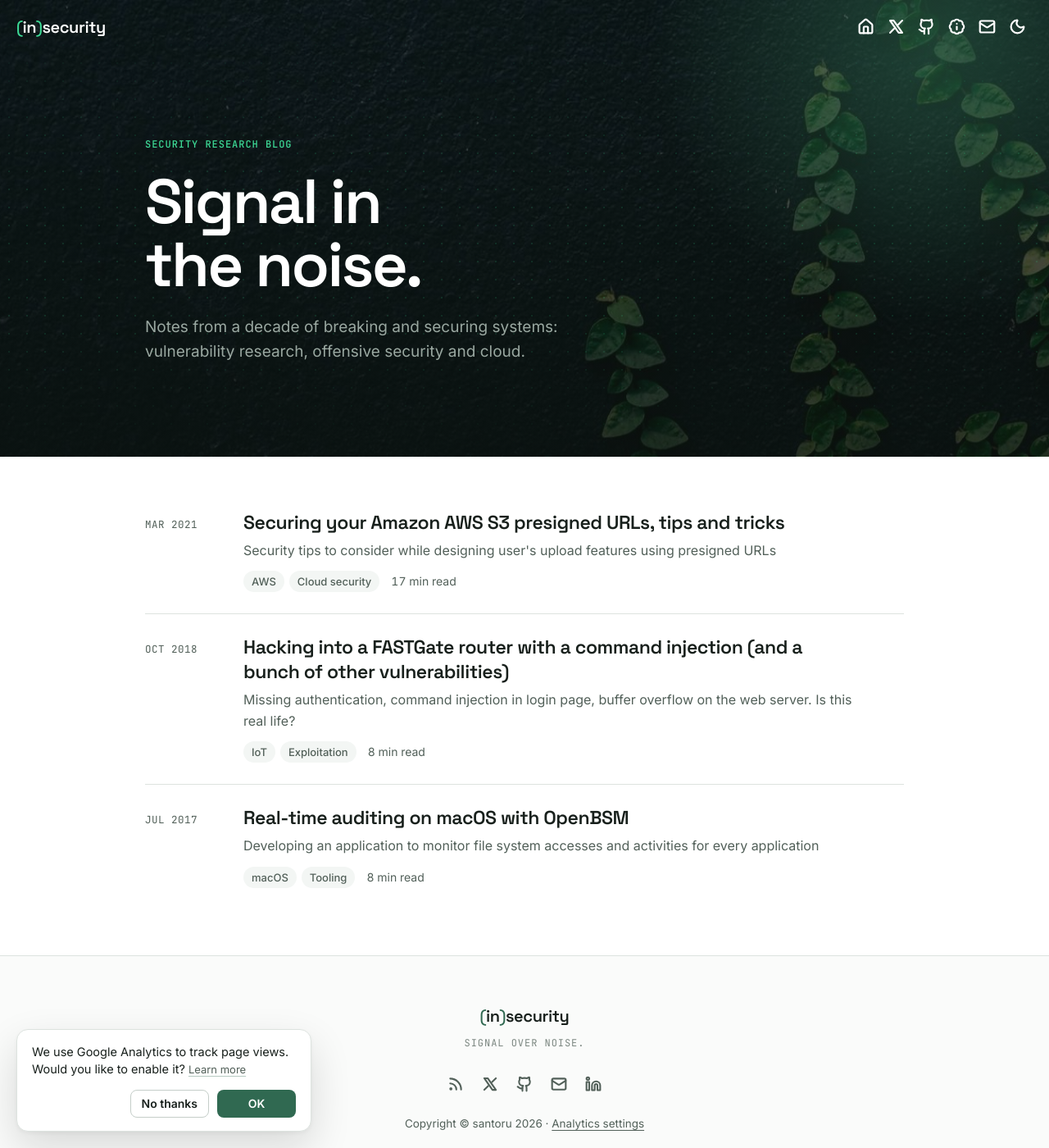
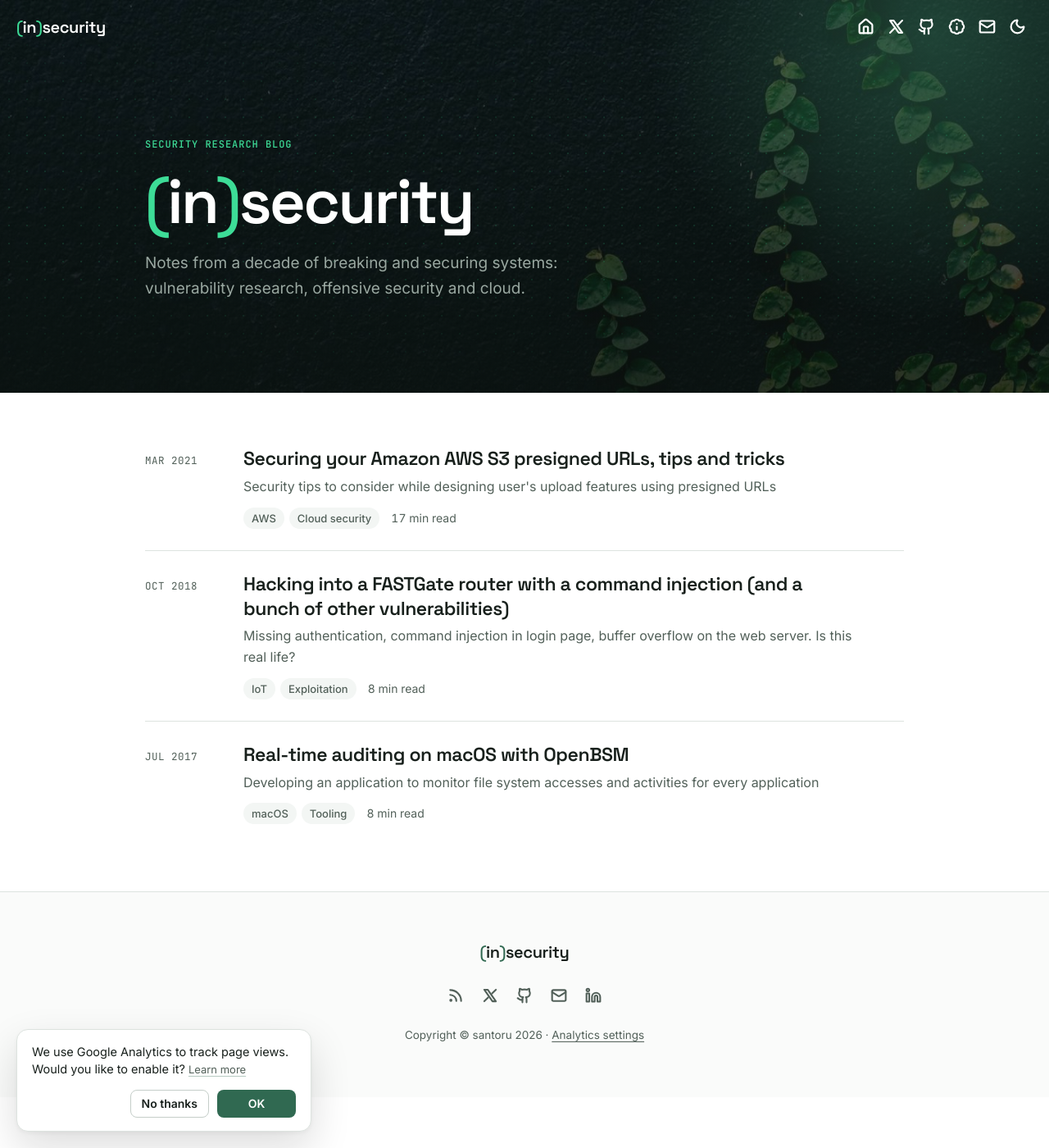
Before and after one commit to santoru/insecurity, a Jekyll site: the page built from index.html, in a window 1280 px wide and 1400 px high. Shown: the whole window at 82% size. Built offline with Jekyll 4.4.1, drawn with Linux system fonts in a browser that asks for light colours; the list of posts is cut into pages by our own code.

Commit message:
Home hero headline: the (in)security wordmark; drop the footer tagline

```diff
--- a/_includes/footer.html
+++ b/_includes/footer.html
@@ -4,7 +4,6 @@
         <a class="logo footer-logo" href="{{ '/' | relative_url }}" aria-label="{{ site.title }} home">
             <span class="logo-word"><span class="paren">(</span>in<span class="paren">)</span>security</span>
         </a>
-        <p class="footer-tagline">Signal over noise.</p>
         <ul class="footer-nav">
             <li><a href="{{ '/feed.xml' | relative_url }}" aria-label="RSS feed">{% include icon.html name="rss" size="20" %}</a></li>
             {% if site.twitter_username %}<li><a href="https://x.com/{{ site.twitter_username }}" aria-label="X">{% include icon.html name="x" size="20" %}</a></li>{% endif %}
--- a/_layouts/home.html
+++ b/_layouts/home.html
@@ -9,7 +9,7 @@ layout: default
             <div class="col-lg-10 offset-lg-1 col-md-10 offset-md-1">
                 <div class="home-hero-inner">
                     <span class="label">Security research blog</span>
-                    <h1 class="display home-title">Signal in<br>the noise.</h1>
+                    <h1 class="display home-title"><span class="paren">(</span>in<span class="paren">)</span>security</h1>
                     <p class="home-lead">{{ site.home_intro | default: site.description }}</p>
                 </div>
             </div>
--- a/_sass/_site.scss
+++ b/_sass/_site.scss
@@ -293,8 +293,7 @@ body { background: var(--bg); }
 /* ---------- Footer ---------- */
 .site-footer { padding: 56px 0 64px; border-top: 1px solid var(--border); background: var(--paper); text-align: center; }
 .footer-logo { justify-content: center; }
-.footer-tagline { margin: 6px 0 22px; font-family: var(--font-mono); font-size: 12px; letter-spacing: .08em; text-transform: uppercase; color: var(--text-subtle); }
-.footer-nav { display: flex; justify-content: center; gap: 6px; margin: 0 0 18px; padding: 0; list-style: none; }
+.footer-nav { display: flex; justify-content: center; gap: 6px; margin: 18px 0; padding: 0; list-style: none; }
 .footer-nav a { display: inline-flex; padding: 8px; border-radius: 10px; color: var(--text-muted); transition: color .2s, background-color .2s; }
 .footer-nav a:hover { color: var(--moss); background: var(--moss-soft); }
 .copyright { margin: 0; font-size: 13.5px; color: var(--text-muted); }
--- a/_sass/brand/_components.scss
+++ b/_sass/brand/_components.scss
@@ -4,6 +4,8 @@
 .logo:hover { color: var(--text); }
 .logo-word { font-family: var(--font-display); font-weight: var(--display-weight); font-size: 20px; letter-spacing: -0.02em; }
 .logo-word .paren { color: var(--moss); font-weight: 500; }
+// Wordmark set as a display headline on ink (home hero, guidelines cover)
+.display .paren { color: var(--signal); font-weight: 500; }
 
 /* ---------- Buttons ---------- */
 .btn {
--- a/brand-guidelines/index.html
+++ b/brand-guidelines/index.html
@@ -56,7 +56,7 @@ sitemap: false
     <header class="bp-hero on-ink">
         <div class="bp-wrap">
             <span class="label">Brand guidelines · v1.1 · internal reference</span>
-            <h1 class="display" style="margin-top:18px">Signal in<br>the noise.</h1>
+            <h1 class="display" style="margin-top:18px"><span class="paren">(</span>in<span class="paren">)</span>security</h1>
             <p class="lead">Identity, voice and every UI component of (in)security in one place.
                 Use it as the reference before changing the site: if a pattern is here, reuse it; if it isn't, add it here first.</p>
         </div>
```
